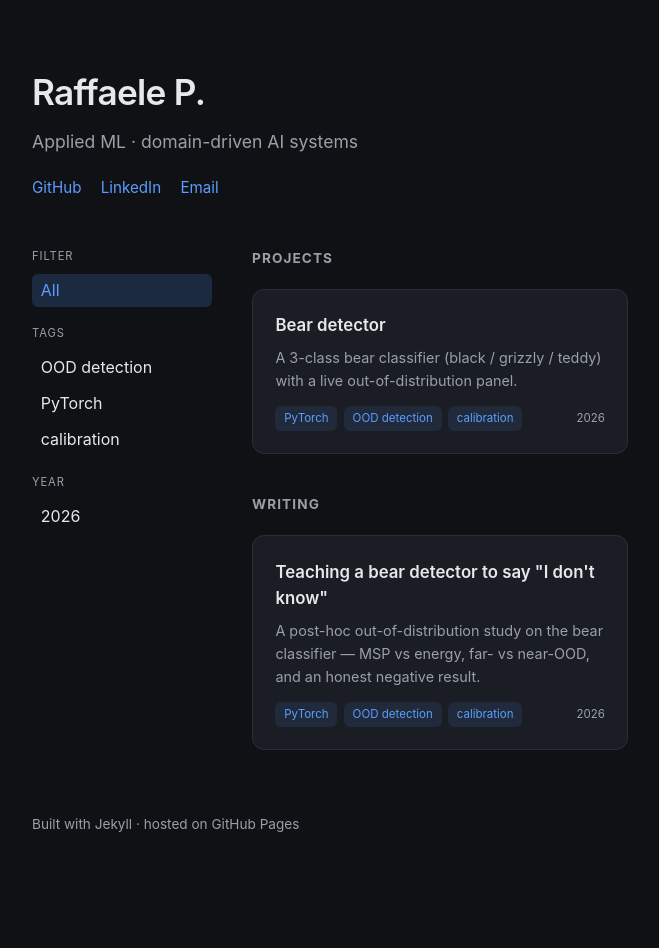
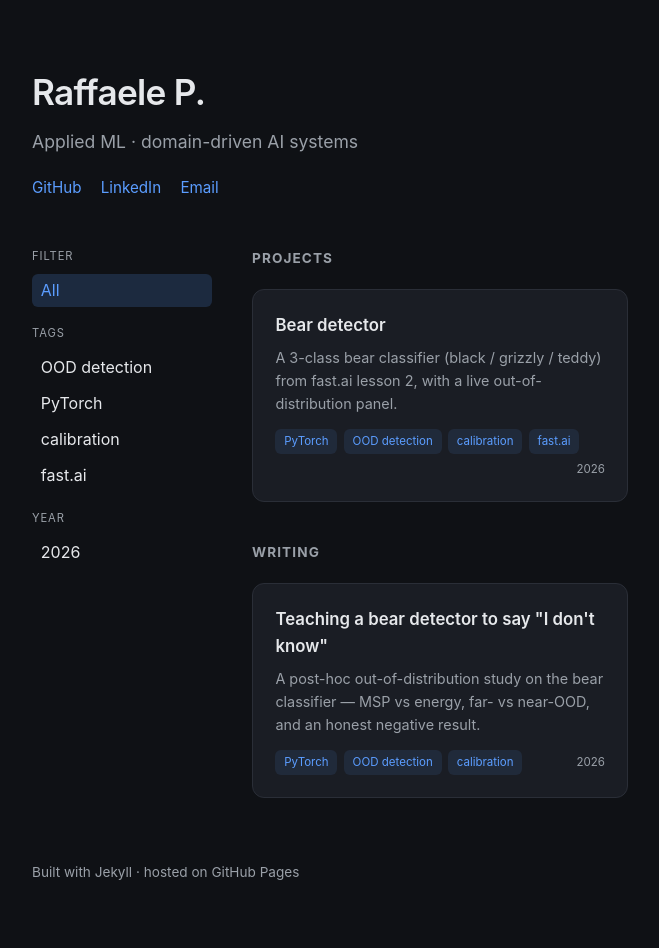
Before and after one commit to rp-playground/rp-playground.github.io, a Jekyll site: the page built from index.html, in a window 1280 px wide. Shown: the whole page, without its empty margins (112-771 px from the left). Built offline with Jekyll 4.4.1, drawn with Linux system fonts in a browser that asks for light colours; before the commit the page ends 900 px from its top, so only the background shows below that.

Commit message:
content: tag bear-detector with fast.ai; note lesson 2 in summary
Co-Authored-By: Claude Opus 4.8 (1M context) <noreply@anthropic.com>

```diff
--- a/_projects/bear-detector.md
+++ b/_projects/bear-detector.md
@@ -1,9 +1,9 @@
 ---
 layout: project
 title: Bear detector
-summary: A 3-class bear classifier (black / grizzly / teddy) with a live out-of-distribution panel.
+summary: A 3-class bear classifier (black / grizzly / teddy) from fast.ai lesson 2, with a live out-of-distribution panel.
 date: 2026-06-01
-tags: [PyTorch, OOD detection, calibration]
+tags: [PyTorch, OOD detection, calibration, fast.ai]
 demo: https://rfflpllcn-bear-detector.hf.space
 repo: https://github.com/rp-playground/play-pytorch/tree/main/course.fast.ai/lesson2
 writeup: /writing/ood-detection/
```
